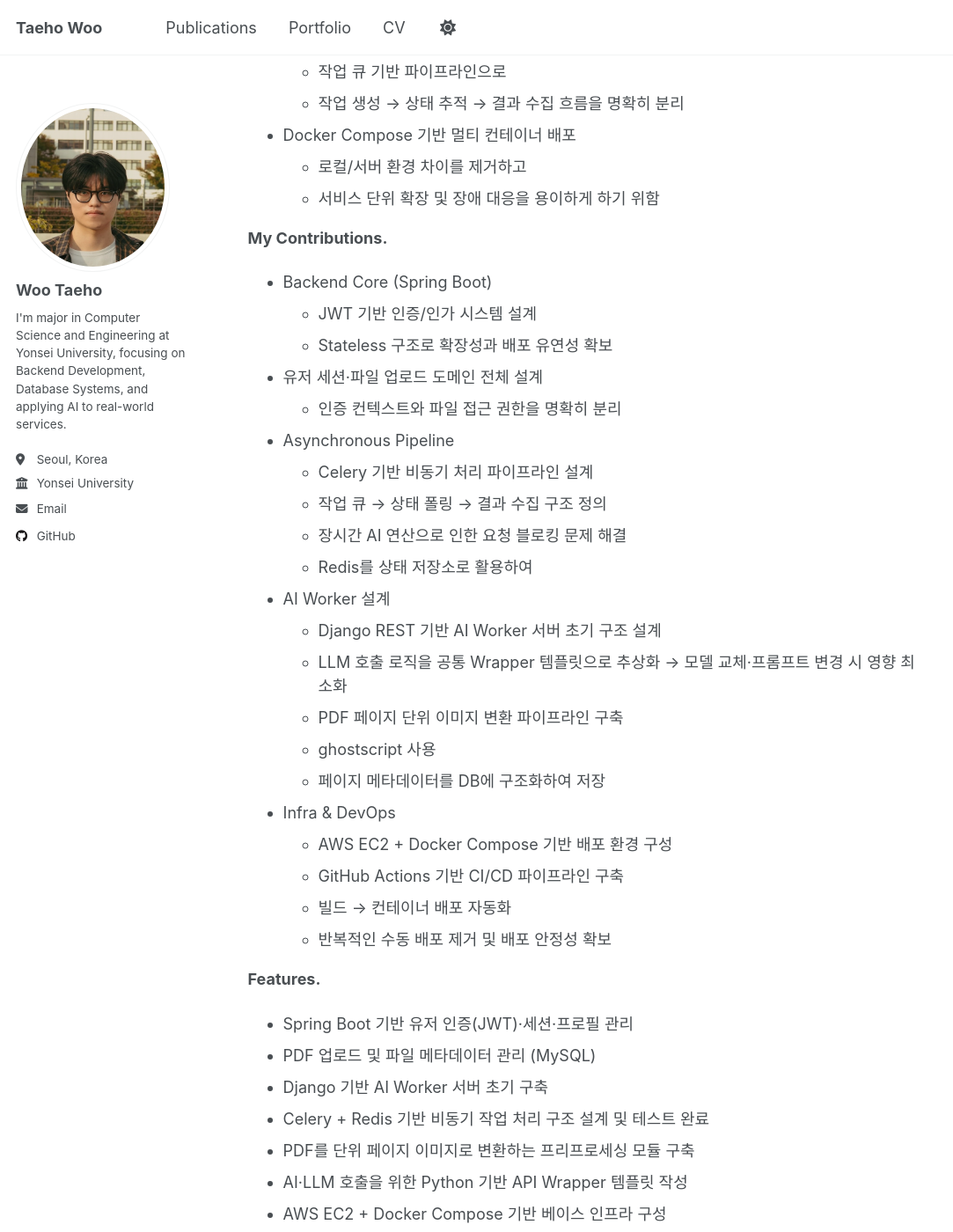
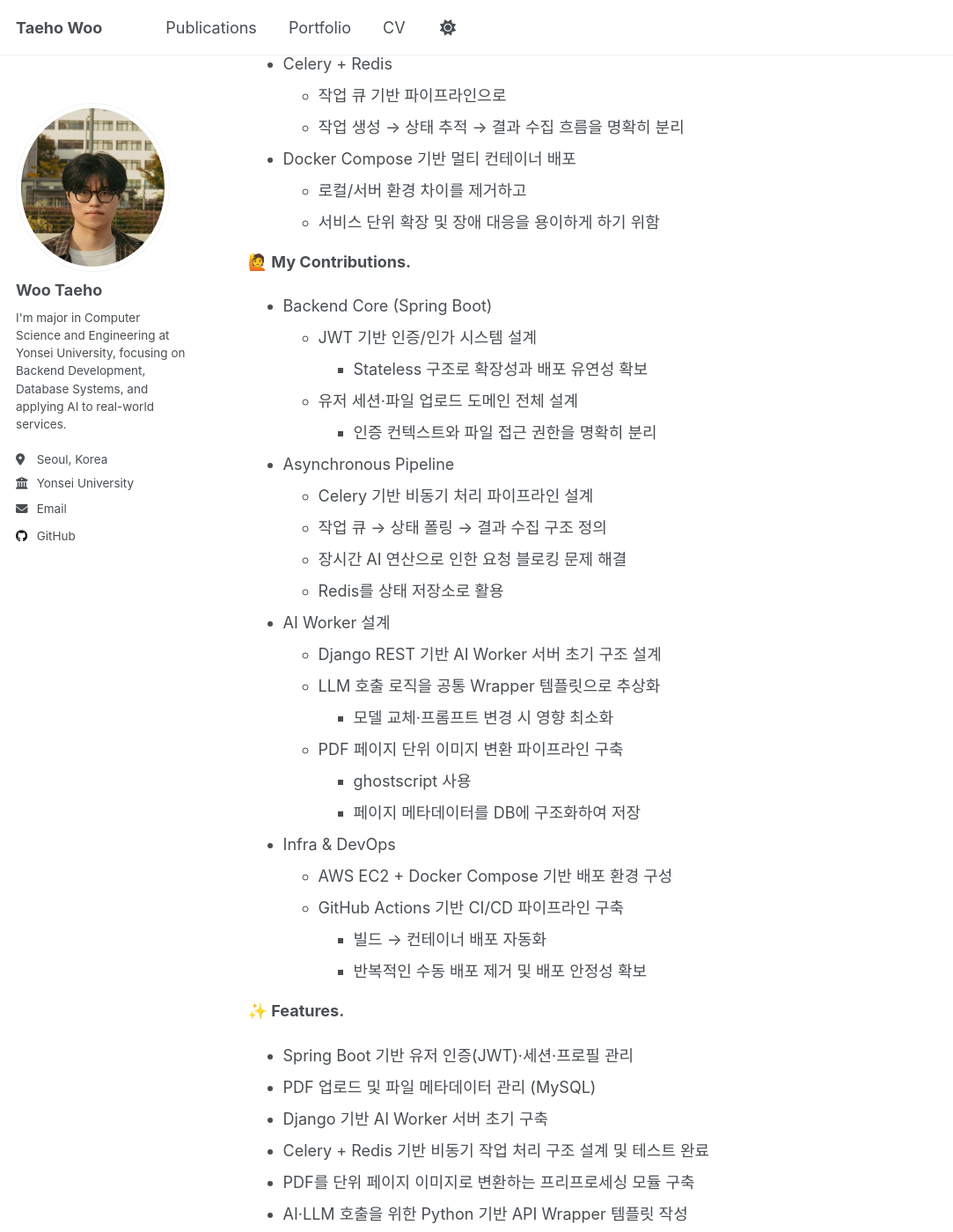
Before and after one commit to wooxogh/wooxogh.github.io, a Jekyll site: the page built from _portfolio/portfolio-3.md, in a window 1280 px wide and 1400 px high, scrolled down 860 px. Shown: the whole window at 88% size, without its empty margins (0-1083 px from the left). Built offline with Jekyll 4.4.1, drawn with Linux system fonts in a browser that asks for light colours; a script that is not in the unit is left out; some of the changed text lies outside the part shown.

Commit message:
12/25 pf#3 update2

```diff
--- a/_portfolio/portfolio-3.md
+++ b/_portfolio/portfolio-3.md
@@ -32,34 +32,35 @@ collection: portfolio
     - 로컬/서버 환경 차이를 제거하고
     - 서비스 단위 확장 및 장애 대응을 용이하게 하기 위함
 
-**My Contributions.**
+**🙋 My Contributions.**
+
 - Backend Core (Spring Boot)
-    - JWT 기반 인증/인가 시스템 설계
+  - JWT 기반 인증/인가 시스템 설계
     - Stateless 구조로 확장성과 배포 유연성 확보
-- 유저 세션·파일 업로드 도메인 전체 설계
+  - 유저 세션·파일 업로드 도메인 전체 설계
     - 인증 컨텍스트와 파일 접근 권한을 명확히 분리
 
 - Asynchronous Pipeline
-	- Celery 기반 비동기 처리 파이프라인 설계
-	- 작업 큐 → 상태 폴링 → 결과 수집 구조 정의
-	- 장시간 AI 연산으로 인한 요청 블로킹 문제 해결
-	- Redis를 상태 저장소로 활용하여
+  - Celery 기반 비동기 처리 파이프라인 설계
+  - 작업 큐 → 상태 폴링 → 결과 수집 구조 정의
+  - 장시간 AI 연산으로 인한 요청 블로킹 문제 해결
+  - Redis를 상태 저장소로 활용
 
 - AI Worker 설계
-	- Django REST 기반 AI Worker 서버 초기 구조 설계
-	- LLM 호출 로직을 공통 Wrapper 템플릿으로 추상화
-    → 모델 교체·프롬프트 변경 시 영향 최소화
-	- PDF 페이지 단위 이미지 변환 파이프라인 구축
-	- ghostscript 사용
-	- 페이지 메타데이터를 DB에 구조화하여 저장
+  - Django REST 기반 AI Worker 서버 초기 구조 설계
+  - LLM 호출 로직을 공통 Wrapper 템플릿으로 추상화
+    - 모델 교체·프롬프트 변경 시 영향 최소화
+  - PDF 페이지 단위 이미지 변환 파이프라인 구축
+    - ghostscript 사용
+    - 페이지 메타데이터를 DB에 구조화하여 저장
 
 - Infra & DevOps
-	- AWS EC2 + Docker Compose 기반 배포 환경 구성
-	- GitHub Actions 기반 CI/CD 파이프라인 구축
-	- 빌드 → 컨테이너 배포 자동화
-	- 반복적인 수동 배포 제거 및 배포 안정성 확보
+  - AWS EC2 + Docker Compose 기반 배포 환경 구성
+  - GitHub Actions 기반 CI/CD 파이프라인 구축
+    - 빌드 → 컨테이너 배포 자동화
+    - 반복적인 수동 배포 제거 및 배포 안정성 확보
 
-**Features.**
+**✨ Features.**
 - Spring Boot 기반 유저 인증(JWT)·세션·프로필 관리
 - PDF 업로드 및 파일 메타데이터 관리 (MySQL)
 - Django 기반 AI Worker 서버 초기 구축
```
